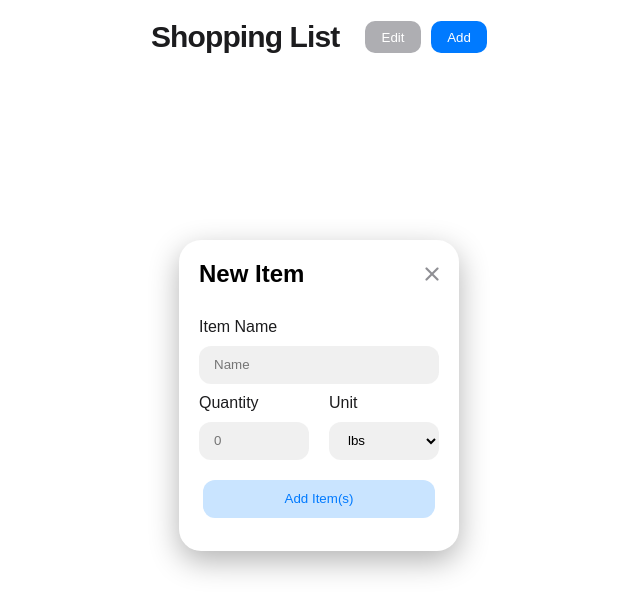
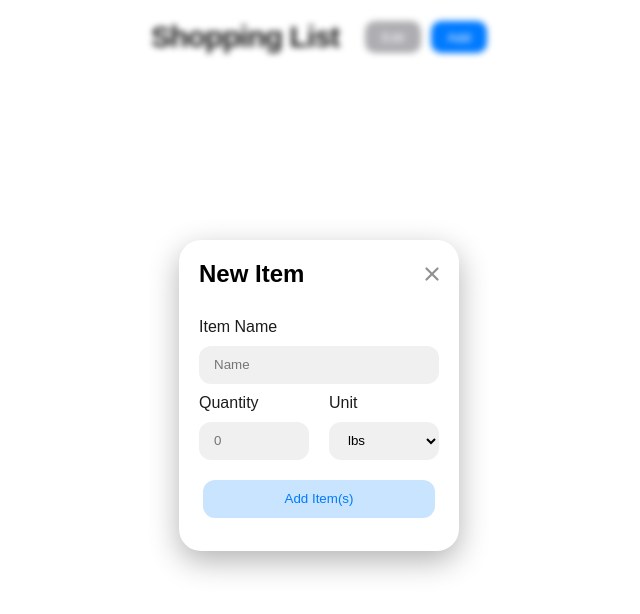
Before and after one commit to MarcusWebDev/CMSC434-Phase2, a React (Create React App) app: page /shoppingList in a window 1280 px wide. Both pictures are taken after a click on the button "Add". Shown: the top 614 px of the page, without its empty margins (321-961 px from the left). Built offline with nearby package versions, Linux system fonts and the light colour scheme.

Commit message:
fixed bug regarding other category items not updating correctly

```diff
--- a/src/App.js
+++ b/src/App.js
@@ -11,12 +11,12 @@ class App extends React.Component {
       nextShoppingListItemId: 0,
       itemsToCategories: {value: this.initializeItemsToCategories()}
     };
-    this.updateShoppingListItemComponentsByCategory = this.updateShoppingListItemComponentsByCategory.bind(this);
+    this.createShoppingListItem = this.createShoppingListItem.bind(this);
     this.removeShoppingListItem = this.removeShoppingListItem.bind(this);
     this.updateShoppingListItem = this.updateShoppingListItem.bind(this);
   }
 
-  updateShoppingListItemComponentsByCategory(key, newValue) {
+  createShoppingListItem(key, newValue) {
     if (key == undefined) {
       this.setState({
         shoppingListItemComponentsByCategory: {value: this.state.shoppingListItemComponentsByCategory.value.set("Other", this.state.shoppingListItemComponentsByCategory.value.get("Other").concat(newValue))},
@@ -39,9 +39,9 @@ class App extends React.Component {
   }
 
   updateShoppingListItem(id, categoryName, newItemName, newItemQuantity, newItemUnit, newItemChecked) {
-    if (this.state.itemsToCategories.value.get(newItemName) != categoryName) {
+    if (this.state.itemsToCategories.value.get(newItemName) != categoryName && !(this.state.itemsToCategories.value.get(newItemName) == undefined && categoryName == "Other")) {
       this.removeShoppingListItem(id, categoryName);
-      this.updateShoppingListItemComponentsByCategory(this.state.itemsToCategories.value.get(newItemName), {id: id, name: newItemName, quantity: newItemQuantity, unit: newItemUnit, checked: newItemChecked})
+      this.createShoppingListItem(this.state.itemsToCategories.value.get(newItemName), {id: id, name: newItemName, quantity: newItemQuantity, unit: newItemUnit, checked: newItemChecked})
     } else {
       let tempArray = this.state.shoppingListItemComponentsByCategory.value.get(categoryName);
       tempArray.find((obj, i) => {
@@ -64,7 +64,7 @@ class App extends React.Component {
         <Route path="/shoppingList"
           element={<ShoppingList
           itemComponentsByCategory={this.state.shoppingListItemComponentsByCategory.value}
-          updateItemComponentsByCategory={this.updateShoppingListItemComponentsByCategory}
+          createShoppingListItem={this.createShoppingListItem}
           removeItem={this.removeShoppingListItem}
           updateItem={this.updateShoppingListItem}
           itemsToCategories={this.state.itemsToCategories.value}
--- a/src/components/AddItemShoppingList.css
+++ b/src/components/AddItemShoppingList.css
@@ -6,6 +6,7 @@
     background: #FFFFFF;
     box-shadow: 0px 10px 30px rgba(0, 0, 0, 0.3);
     border-radius: 22px;
+    z-index: 3;
 }
 .addItemContainer {
     display: flex;
--- a/src/components/AddItemShoppingList.jsx
+++ b/src/components/AddItemShoppingList.jsx
@@ -39,7 +39,7 @@ class AddItemShoppingList extends React.Component {
                         </div>
 
                     </div>
-                    <button className="addItemButton addItemButtonActive" onClick={()=> this.props.updateItemComponentsByCategory(this.props.itemsToCategories.get(this.state.itemName), {id: this.props.nextItemId, name: this.state.itemName, quantity: this.state.itemQuantity, unit: this.state.itemUnit, checked: false})}>Add Item(s)</button>
+                    <button className="addItemButton addItemButtonActive" onClick={()=> this.props.createShoppingListItem(this.props.itemsToCategories.get(this.state.itemName), {id: this.props.nextItemId, name: this.state.itemName, quantity: this.state.itemQuantity, unit: this.state.itemUnit, checked: false})}>Add Item(s)</button>
                 </div>
             </div>
         );
--- a/src/components/ShoppingList.css
+++ b/src/components/ShoppingList.css
@@ -59,3 +59,11 @@
 .hidden {
     display: none;
 }
+.blurWall {
+    position: absolute;
+    top: 0;
+    left: 0;
+    height: 100vh;
+    width: 100vw;
+    filter: blur(3px);
+}
--- a/src/components/ShoppingList.jsx
+++ b/src/components/ShoppingList.jsx
@@ -39,7 +39,7 @@ class ShoppingList extends React.Component {
     render() {
         return(
             <div className="shoppingListWrapper">
-                <div className="shoppingListContainer">
+                <div className={`shoppingListContainer ${this.state.addItemOpen ? "blurWall" : null}`}>
                     <div className="headerWrapper">
                         <div className="headerContainer">
                             <h1 className="header">Shopping List</h1>
@@ -53,9 +53,8 @@ class ShoppingList extends React.Component {
                     <div className="categoryListContainer">
                         {[...this.props.itemComponentsByCategory.entries()].map((entry) => <CategoryList name={entry[0]} items={entry[1]} isEditDisabled={this.state.isEditDisabled} updateItem={this.props.updateItem} removeItem={this.props.removeItem}/>)}
                     </div>
-                    {this.state.addItemOpen ? <AddItemShoppingList updateItemComponentsByCategory={this.props.updateItemComponentsByCategory} itemsToCategories={this.props.itemsToCategories} nextItemId={this.props.nextItemId} close={this.closeAddItem}/> : null}
-
                 </div>
+                {this.state.addItemOpen ? <AddItemShoppingList createShoppingListItem={this.props.createShoppingListItem} itemsToCategories={this.props.itemsToCategories} nextItemId={this.props.nextItemId} close={this.closeAddItem}/> : null}
             </div>
         );
     }
--- a/src/components/ShoppingListItem.jsx
+++ b/src/components/ShoppingListItem.jsx
@@ -3,8 +3,8 @@ import "./ShoppingListItem.css";
 
 function ShoppingListItem({id, name, quantity, unit, checked, isDisabled, categoryName, updateItem, removeItem}) {
     const [newItemName, setNewItemName] = useState(name);
-    let newItemQuantity = quantity;
-    let newItemUnit = unit;
+    const [newItemQuantity, setNewItemQuantity] = useState(quantity);
+    const [newItemUnit, setNewItemUnit] = useState(unit);
     let newItemChecked = checked;
 
     React.useEffect(() => {
@@ -17,8 +17,8 @@ function ShoppingListItem({id, name, quantity, unit, checked, isDisabled, catego
         <div className="shoppingListItemContainer">
             <input type="text" className="nameInput" defaultValue={name} disabled={isDisabled} onChange={(event) => {setNewItemName(event.target.value);}}/>
             <div className="quantitySelection">
-                <input type="number" className="quantityInput" defaultValue={quantity} disabled={isDisabled} onChange={(event) => {newItemQuantity = event.target.value; updateItem(id, categoryName, newItemName, newItemQuantity, newItemUnit, newItemChecked)}}/>
-                <select name="metricsSelect" className="metricsSelect" defaultValue={unit} disabled={isDisabled} onChange={(event) => {newItemUnit = event.target.value; updateItem(id, categoryName, newItemName, newItemQuantity, newItemUnit, newItemChecked)}}>
+                <input type="number" className="quantityInput" defaultValue={quantity} disabled={isDisabled} onChange={(event) => {setNewItemQuantity(event.target.value)}}/>
+                <select name="metricsSelect" className="metricsSelect" defaultValue={unit} disabled={isDisabled} onChange={(event) => {setNewItemUnit(event.target.value)}}>
                     <option value="lbs">lbs</option>
                     <option value="gallons">gallons</option>
                     <option value="cartons">cartons</option>
```
